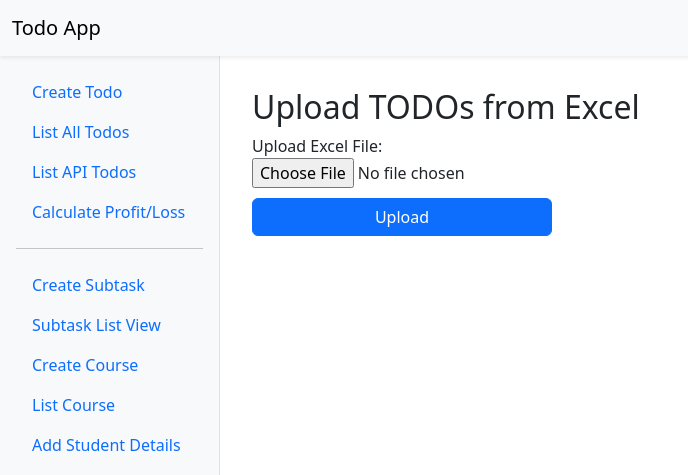
After one commit to jeenam007/Todo, a Django app: page /uploadtodo/ in a window 1280 px wide. The commit adds this page. Shown: the top 475 px of the page, without its empty margins (0-688 px from the left). Run offline with Django 5.2, Linux system fonts and the light colour scheme.

Commit message:
changes pushed

```diff
--- a/pject_todo/templates/listalltodos.html
+++ b/pject_todo/templates/listalltodos.html
@@ -7,6 +7,9 @@
 {% block body_block %}
 
     <h1>Todos List</h1>
+     <div style="display: flex; justify-content: flex-end; margin-bottom: 10px;">
+        <a href="{% url 'upload_todo' %}" class="btn btn-primary">Upload Excel</a>
+    </div>
     <table class="table">
       <tr>
           <th>Task</th>
--- /dev/null
+++ b/pject_todo/templates/upload_excel.html
@@ -0,0 +1,20 @@
+{% extends 'index.html' %}
+
+{% block welcome_message %}
+<!-- You can put a welcome message here or leave empty -->
+{% endblock %}
+
+{% block body_block %}
+<h2>Upload TODOs from Excel</h2>
+<form method="POST" enctype="multipart/form-data" style="display: flex; flex-direction: column; gap: 10px; max-width: 300px;">
+    {% csrf_token %}
+
+    <label>
+        Upload Excel File:
+        {{ form.file }}
+    </label>
+
+    <button type="submit" class="btn btn-primary">Upload</button>
+
+</form>
+{% endblock %}
--- a/pject_todo/todoapp/forms.py
+++ b/pject_todo/todoapp/forms.py
@@ -2,6 +2,7 @@ from django import forms
 from django.forms import ModelForm
 from .models import Todos,SubTask,Course,Student,StudentCourse
 from django_select2.forms import ModelSelect2MultipleWidget
+
 
 class TodoCreateForm(ModelForm):
     class Meta:
@@ -17,6 +18,9 @@ class TodoCreateForm(ModelForm):
     status=forms.ChoiceField(choices=options,label="Status*")
     def clean(self):
         print("inside clean")
+
+class ExcelUploadForm(forms.Form):
+    file = forms.FileField(label="Upload Excel File")
 
 class SubTaskForm(forms.ModelForm):
     class Meta:
--- a/pject_todo/todoapp/models.py
+++ b/pject_todo/todoapp/models.py
@@ -31,7 +31,7 @@ class Course(models.Model):
 
 class Student(models.Model):
     QUALIFICATION_CHOICES = (
-
+        ("", "Select"),
         ('BTech', 'BTech'),
         ('BBA', 'BBA'),
         ('BCA', 'BCA'),
--- a/pject_todo/todoapp/urls.py
+++ b/pject_todo/todoapp/urls.py
@@ -21,7 +21,8 @@ urlpatterns = [
     path('editstudent/<int:pk>/',views.student_edit,name='edit_student'),
     path('enrolstudents/',views.enroll_student,name='enrol_students'),
     path('enrol_list/',views.student_enrol_list,name='enrol_list'),
-    path('deletestudent/<int:pk>/',views.delete_student,name='delete_student')
+    path('deletestudent/<int:pk>/',views.delete_student,name='delete_student'),
+    path('uploadtodo/',views.upload_excel,name='upload_todo')
 
 
 ]
--- a/pject_todo/todoapp/views.py
+++ b/pject_todo/todoapp/views.py
@@ -1,12 +1,12 @@
 from django.shortcuts import render, redirect,get_object_or_404
 from django.http import HttpResponse
-from todoapp.forms import TodoCreateForm
+from todoapp.forms import TodoCreateForm,ExcelUploadForm
 from .models import Todos,SubTask,Course,Student,StudentCourse
 from .forms import Todos,SubTaskForm,CourseForm,StudentForm,StudentCourseMultiForm
 from collections import defaultdict
 from django.db import connection
 from django.contrib import messages
-
+import openpyxl
 
 # Create your views here.\
 
@@ -17,8 +17,31 @@ def create_todo(request):
         form = TodoCreateForm(request.POST or None)
         if form.is_valid():
             form.save()
+            messages.success(request,"Todo created successfully.")
             return redirect('list')
         return render(request, 'createtodo.html', {'form': form})
+
+def upload_excel(request):
+    form=ExcelUploadForm(request.POST or None,request.FILES or None)
+
+    if request.method=='POST' and form.is_valid():
+        excel_file=request.FILES['file']
+        wb=openpyxl.load_workbook(excel_file)
+        sheet=wb.active
+
+        created=0
+        for row in sheet.iter_rows(min_row=2,values_only=True):
+            task_name=row[0]
+            user=row[1]
+            status=row[2]
+
+            if task_name and user and status:
+                Todos.objects.create(task_name=task_name,user=user,status=status)
+                created+=1
+
+        messages.success(request,f'{created} todos uploaded successfully from excel.')
+        return redirect('list')
+    return render(request,'upload_excel.html',{'form':form})
 
 def list_all_todos(request):
     with connection.cursor() as cursor:
@@ -50,6 +73,7 @@ def edit_todo(request,pk):
 
          if frm.is_valid():
           instance_edit.save()
+          messages.success(request,"Todo updated successfully.")
          return redirect("list")
 
      else:
@@ -144,6 +168,7 @@ def student_edit(request,pk):
     form=StudentForm(request.POST or None,instance=student)
     if form.is_valid():
         form.save()
+        messages.success(request,"Student details updated successfully.")
         return redirect('student_list')
     return render(request,'createstudent_det.html',{'form':form})
 
@@ -162,6 +187,7 @@ def create_studentdet(request):
     form=StudentForm(request.POST or None)
     if form.is_valid():
         form.save()
+        messages.success(request,"Student details created successfully.")
         return redirect('student_list')
     return render(request,'createstudent_det.html',{'form':form})
 
@@ -175,14 +201,20 @@ def enroll_student(request):
         student=form.cleaned_data['student_name']
         courses=form.cleaned_data['course_name']
 
+        enrolled_courses = []
         for course in courses:
             # Check for duplicate enrollment
             already_enrolled = StudentCourse.objects.filter(student_name=student, course_name=course).exists()
             if not already_enrolled:
                 StudentCourse.objects.create(student_name=student,course_name=course)
-                messages.success(request, f"{student} successfully enrolled in {course}.")
+                enrolled_courses.append(str(course))
+
             else:
                  messages.warning(request, f"{student} is already enrolled in {course}.")
+
+        if enrolled_courses:
+            course_list = ", ".join(enrolled_courses)
+            messages.success(request, f"{student} successfully enrolled in {course_list}.")
         return redirect('enrol_list')
     else:
         form=StudentCourseMultiForm()
```
Also changed, not shown: pject_todo/templates/createtodo.html (+13 -0 lines), pject_todo/todoapp/migrations/0026_alter_student_qualification.py (added), pject_todo/todoapp/migrations/0027_alter_student_qualification.py (added).
